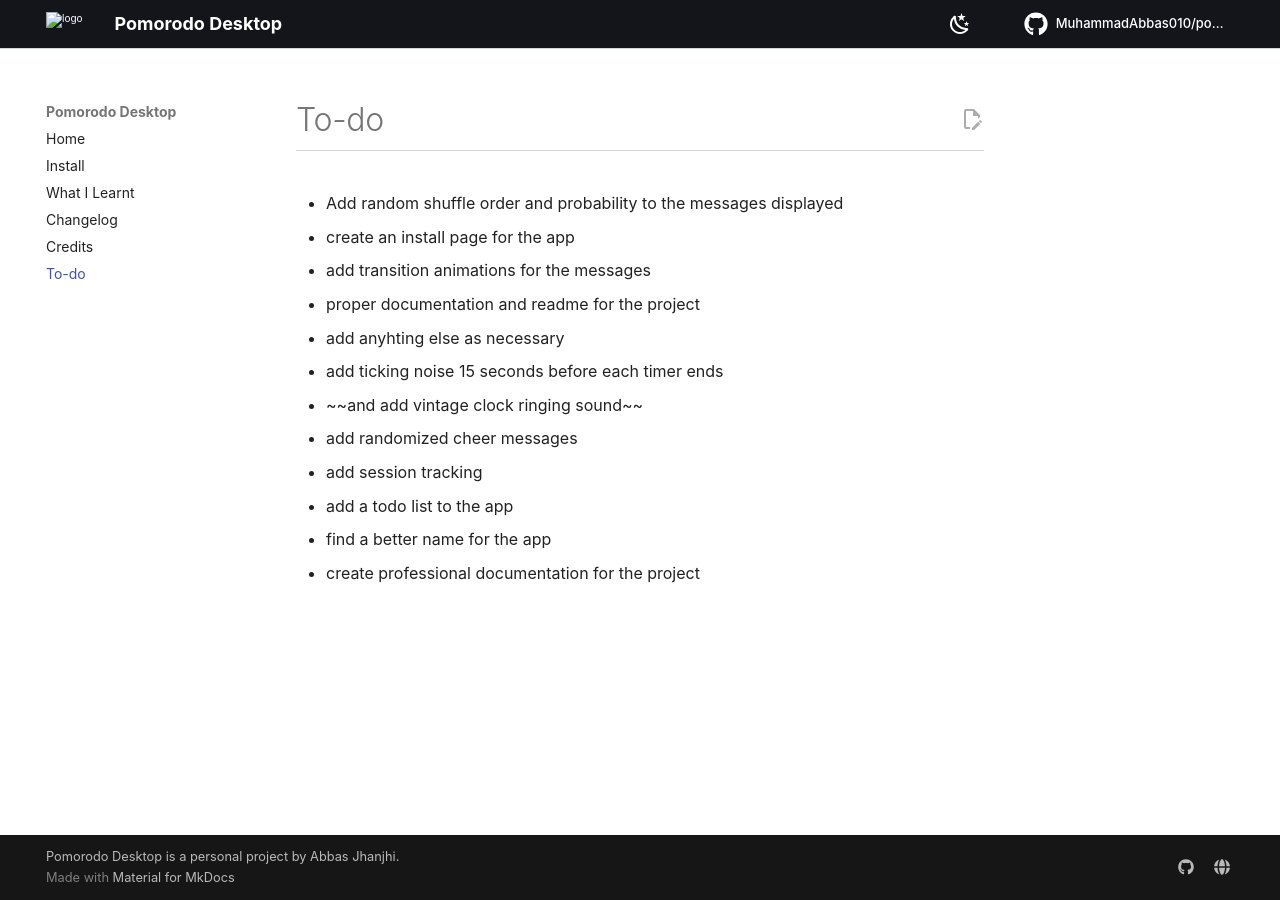
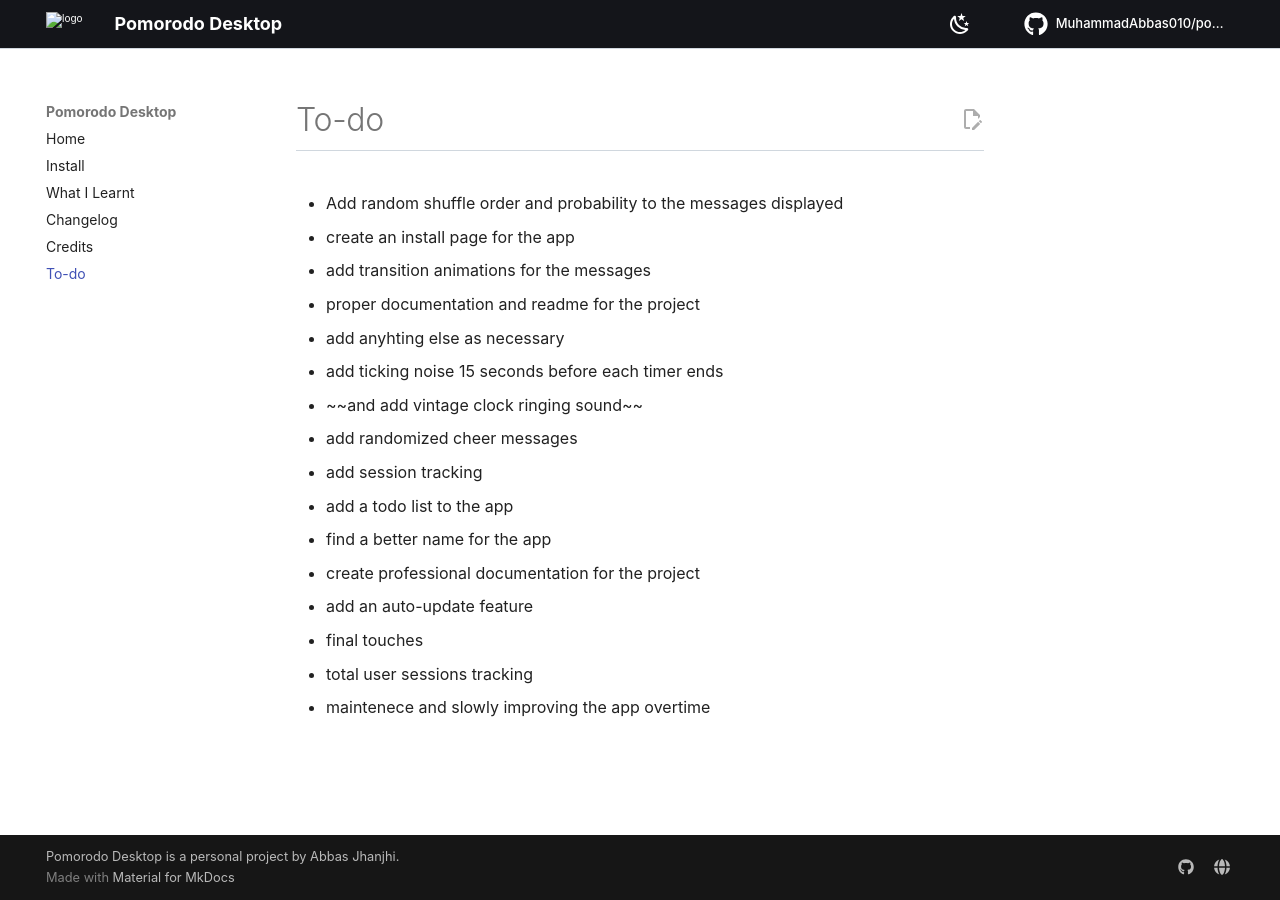
Before and after one commit to MuhammadAbbas010/pomorodo-desktop, an MkDocs documentation site: the page built from docs/todo.md, in a window 1280 px wide. Built offline with MkDocs 1.6.1 and Material for MkDocs 9.7.7, drawn with Linux system fonts in a browser that asks for light colours; comment, search, counter and statistics services are not loaded.

Commit message:
updated version from v0.1.0 to v0.1.1

```diff
--- a/docs/todo.md
+++ b/docs/todo.md
@@ -10,3 +10,9 @@
 - add a todo list to the app
 - find a better name for the app
 - create professional documentation for the project
+- add an auto-update feature
+- final touches
+- total user sessions tracking
+
+
+- maintenece and slowly improving the app overtime
--- a/package.json
+++ b/package.json
@@ -6,7 +6,7 @@
   "description": "A compact, easy to install pomorodo app to keep you productive and your work streamlined.",
   "main": "public/electron.cjs",
   "homepage": ".",
-  "version": "0.1.0",
+  "version": "0.1.1",
   "type": "module",
   "scripts": {
     "dev": "vite",
```
Also changed, not shown: 3 other files.
